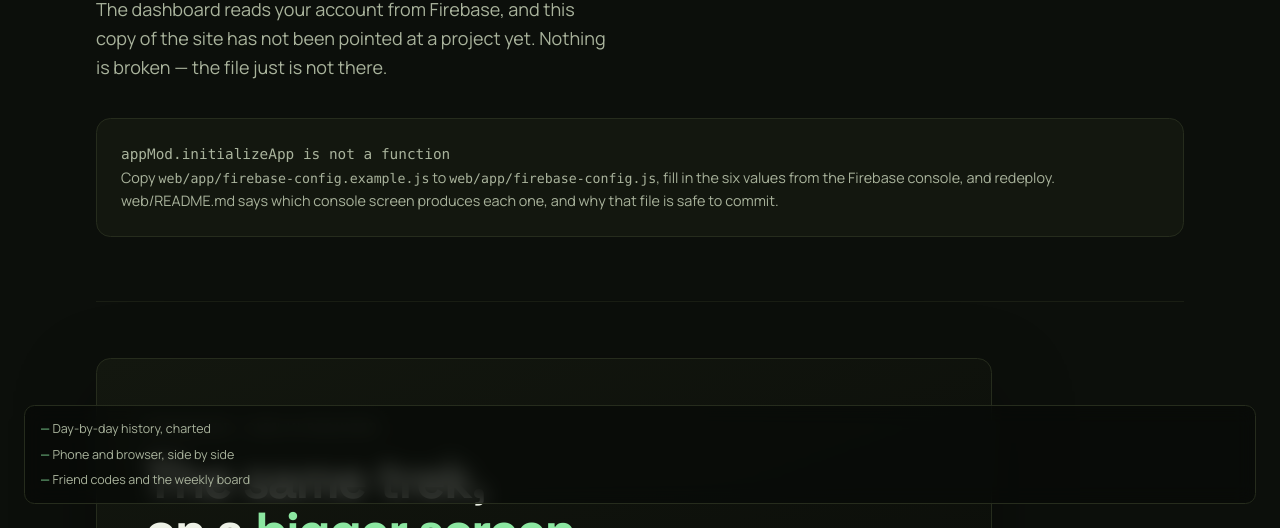
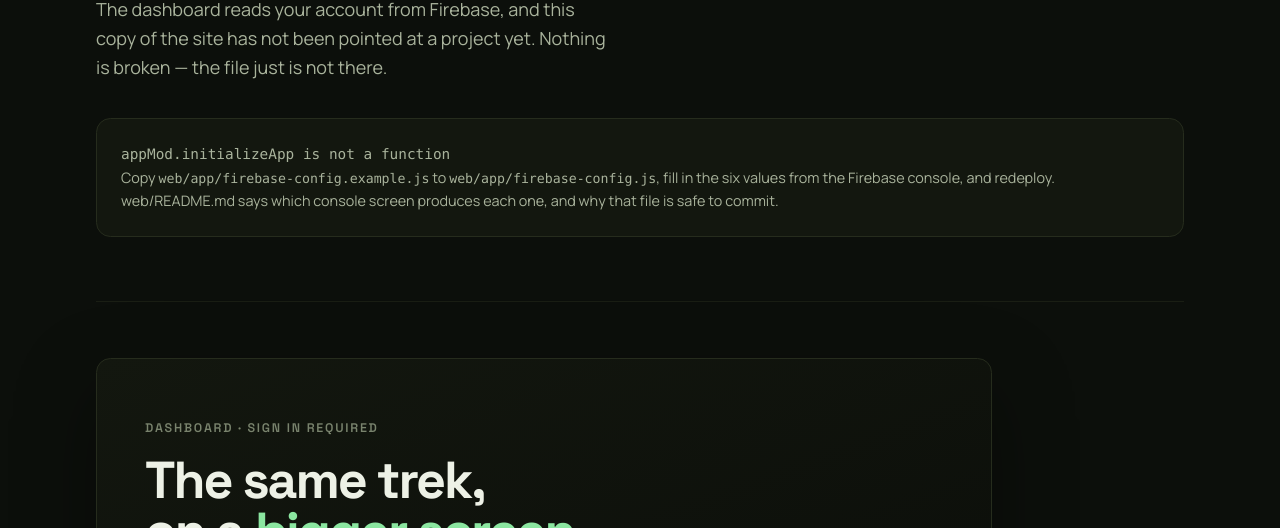
Before and after one commit to Aditya190803/ThumbTrek, a browser extension: page web/app/index.html in a window 1280 px wide. Shown: the part 272-800 px from the top of the page. Drawn offline with Linux system fonts and the light colour scheme.

Commit message:
Pin auth rendering and the gateway checklist with CSS rails
Two failures from one screenshot. First, the gateway checklist rendered
as a full-width bar across the viewport: .promise is absolutely
positioned for life inside the relatively-positioned contour map, and
moving it into the gateway removed that context. It is now an inline
checklist there. Second, the gateway could stay visible after sign-in:
welcome/dashboard visibility rested on one JS call, so body[data-auth]
now rails both one way in CSS — welcome can never paint signed-in, the
data can never paint signed-out, whatever JS thinks.

```diff
--- a/web/app/app.css
+++ b/web/app/app.css
@@ -106,6 +106,18 @@ code {
 
 body[data-auth="in"] #account:not([hidden]) {
   display: inline-flex;
+}
+
+/* One-way safety rails: no JS path, stale script, or slow resolve can paint the
+   gateway for a signed-in visitor, or the data for a signed-out one. Deliberately
+   WITHOUT :not([hidden]) — unlike the header halves above, these are never allowed
+   to show in the wrong state, whatever JS thinks. */
+body[data-auth="in"] #welcome {
+  display: none;
+}
+
+body[data-auth="out"] #dashboard {
+  display: none;
 }
 
 #signin-head {
@@ -243,6 +255,18 @@ body[data-auth="out"] #signin-head:not([hidden]) {
 .gateway-list {
   margin: var(--s-4) 0 var(--s-5);
   font-size: var(--t-sm);
+}
+
+/* `.promise` is absolutely positioned by default: it was designed as the overlay pinned
+   to the bottom of the contour map (position:relative). Inside the gateway there is no
+   such positioning context, so without this it escapes to a full-width bar across the
+   viewport. Here it is a plain inline checklist; the dash marker survives. */
+.gateway .promise {
+  position: static;
+  border: none;
+  background: none;
+  backdrop-filter: none;
+  padding: 0;
 }
 
 .gateway-map {
```
